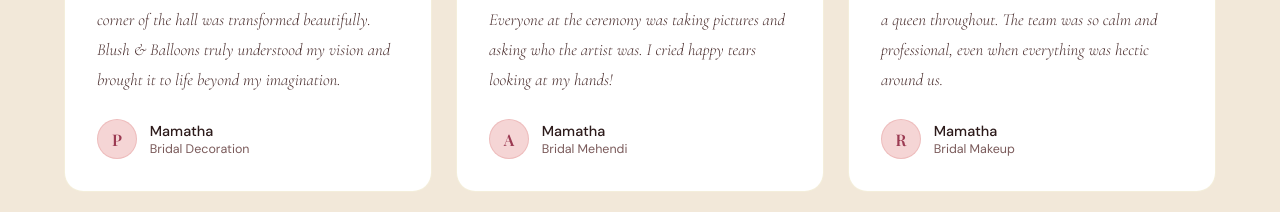
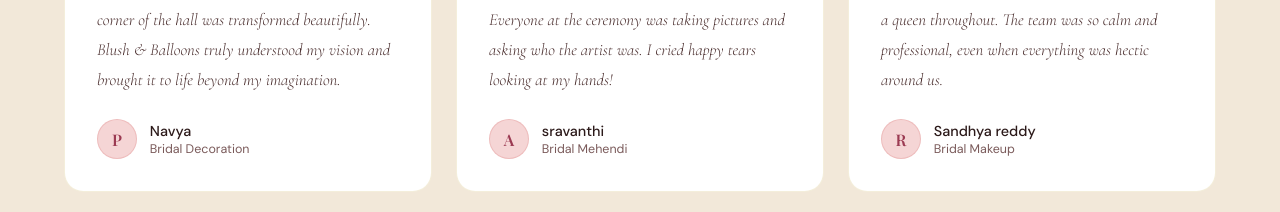
Before and after one commit to Mamatha-devops/Mywebpage, a website: page public/index.html in a window 1280 px wide. Shown: the part 4300-4512 px from the top of the page. Drawn offline with nearby package versions, Linux system fonts and the light colour scheme; a web font is replaced by a local one.

Commit message:
committing changes

```diff
--- a/public/index.html
+++ b/public/index.html
@@ -827,7 +827,7 @@
       <div class="testimonial-author">
         <div class="author-avatar">P</div>
         <div class="author-info">
-          <div class="name">Mamatha</div>
+          <div class="name">Navya</div>
           <div class="event">Bridal Decoration</div>
         </div>
       </div>
@@ -838,7 +838,7 @@
       <div class="testimonial-author">
         <div class="author-avatar">A</div>
         <div class="author-info">
-          <div class="name">Mamatha</div>
+          <div class="name">sravanthi</div>
           <div class="event">Bridal Mehendi</div>
         </div>
       </div>
@@ -849,7 +849,7 @@
       <div class="testimonial-author">
         <div class="author-avatar">R</div>
         <div class="author-info">
-          <div class="name">Mamatha</div>
+          <div class="name">Sandhya reddy</div>
           <div class="event">Bridal Makeup</div>
         </div>
       </div>
```
